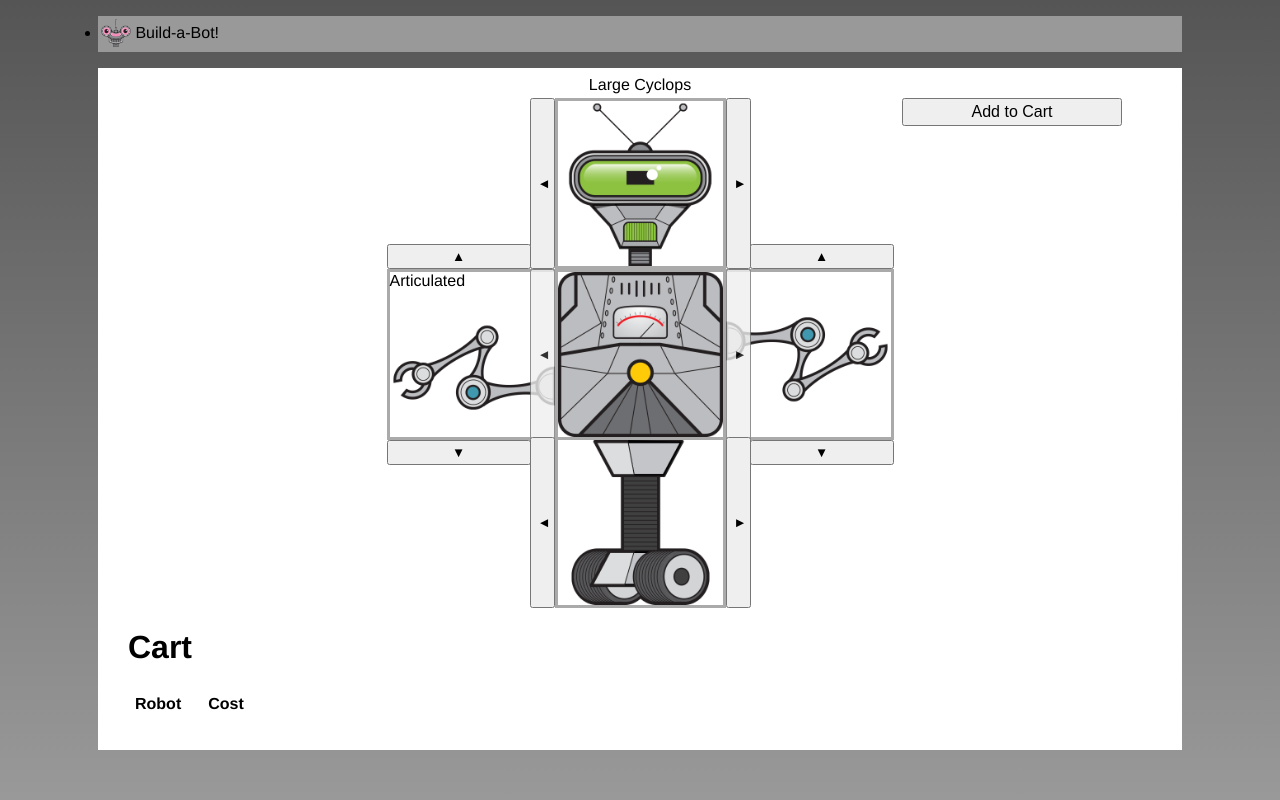
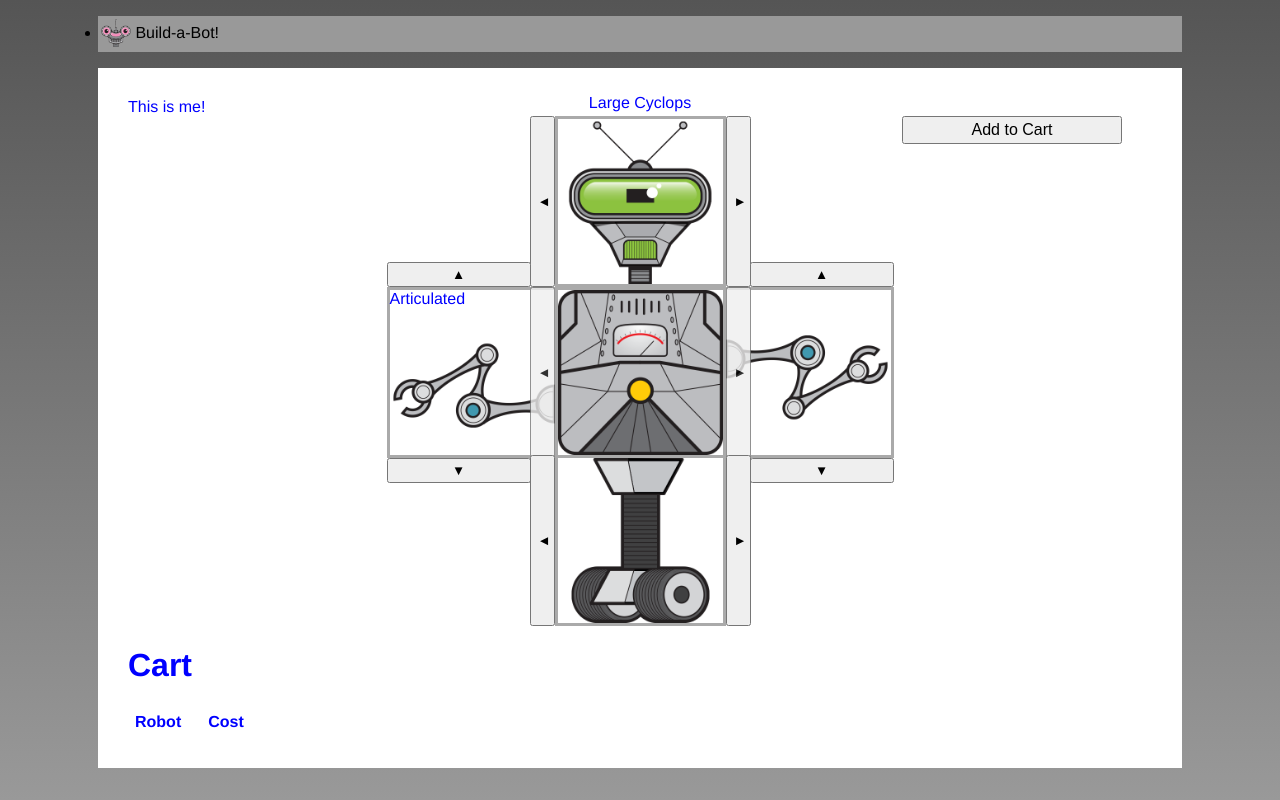
Before and after one commit to Daveux/build-my-bot, a Vue app: page / in a window 1280 px wide. Built offline with nearby package versions, Linux system fonts and the light colour scheme.

Commit message:
Playing around with styling components

```diff
--- a/src/App.vue
+++ b/src/App.vue
@@ -11,7 +11,10 @@
       </nav>
     </header>
     <main>
+      <div class="robot-name">
+        This is me!
      <RobotBuilder/>
+      </div>
     </main>
   </div>
 </template>
@@ -36,6 +39,9 @@ export default {
 </style>
 
 <style scoped>
+  .robot-name{
+    color: blue;
+  }
 #app {
   font-family: 'Avenir', Helvetica, Arial, sans-serif;
 
```
